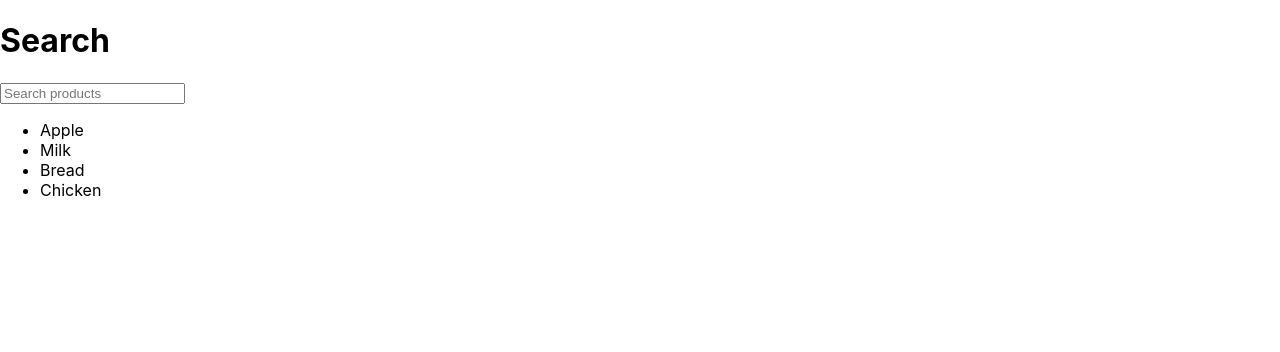
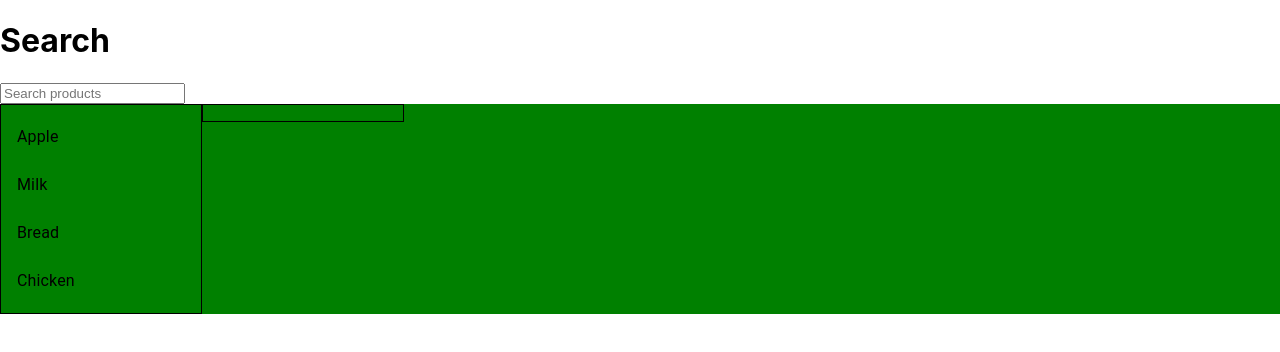
Before and after one commit to HLGitHuber/RecipeHub-Front, a React (Create React App) app in the folder recipe-hub-front/: page /search in a window 1280 px wide. Shown: the top 352 px of the page. Built offline with nearby package versions, Linux system fonts and the light colour scheme.

Commit message:
new component

```diff
--- /dev/null
+++ b/recipe-hub-front/src/Search/CustomListProduct.js
@@ -0,0 +1,12 @@
+import React from 'react';
+import { ListItem, ListItemText } from '@mui/material';
+
+const CustomListProduct = ({ item, onClick }) => {
+  return (
+    <ListItem button onClick={onClick}>
+      <ListItemText primary={item.name} />
+    </ListItem>
+  );
+};
+
+export default CustomListProduct;
--- /dev/null
+++ b/recipe-hub-front/src/Search/ProductList.js
@@ -0,0 +1,19 @@
+import React from 'react';
+import { List } from '@mui/material';
+import CustomListProduct from './CustomListProduct';
+
+const ProductList = ({ items, onItemClick }) => {
+  return (
+    <List>
+      {items.map((item) => (
+        <CustomListProduct
+          key={item.id}
+          item={item}
+          onClick={() => onItemClick(item.id)}
+        />
+      ))}
+    </List>
+  );
+};
+
+export default ProductList;
--- a/recipe-hub-front/src/Search/Search.js
+++ b/recipe-hub-front/src/Search/Search.js
@@ -1,41 +1,64 @@
-import React, { useState } from 'react'
+import React, { useState } from 'react';
 import { useLocation } from 'react-router-dom';
 import SearchBar from './Searchbar';
-
-const Items = [
-    { id: '1', name: 'Apple' },
-    { id: '2', name: 'Milk' },
-    { id: '3', name: 'Bread' },
-    { id: '4', name: 'Chicken' },
-];
-
-const doSearch = (term, query) => {
-    if(!term)
-        return Items
-
-    return Items.filter(
-        (item) => item.name.toLowerCase().includes(query))
-
-}
+import ProductList from './ProductList';
 
 const Search = () => {
+  const [productList, setProductList] = useState([
+    { id: 1, name: 'Apple' },
+    { id: 2, name: 'Milk' },
+    { id: 3, name: 'Bread' },
+    { id: 4, name: 'Chicken' },
+  ]);
 
-    const query = new URLSearchParams(useLocation().search).get('q')
-    const [searchQuery, setSearchQuery] = useState(query || '')
-    const returned = doSearch(Items, searchQuery)
-    console.log(query)
-    return (
+  const [chosenProductsList, setChosenProductsList] = useState([]);
 
+  const toggleSelection = (itemId) => {
+    const selectedItem = productList.find((item) => item.id === itemId);
+    if (selectedItem) {
+      setProductList((prevProductList) =>
+        prevProductList.filter((item) => item.id !== itemId)
+      );
+      setChosenProductsList((prevChosenProductsList) => [
+        ...prevChosenProductsList,
+        selectedItem,
+      ]);
+    } else {
+      const selectedItem = chosenProductsList.find((item) => item.id === itemId);
+      setChosenProductsList((prevChosenProductsList) =>
+        prevChosenProductsList.filter((item) => item.id !== itemId)
+      );
+      setProductList((prevProductList) => [...prevProductList, selectedItem]);
+    }
+  };
+
+  const doSearch = (term, query) => {
+    if (!term) return productList;
+
+    return productList.filter(
+      (product) =>
+        product.name.toLowerCase().includes(query.toLowerCase())
+    );
+  };
+
+  const query = new URLSearchParams(useLocation().search).get('q');
+  const [searchQuery, setSearchQuery] = useState(query || '');
+  const returned = doSearch(searchQuery);
+
+  return (
     <div>
-        <h1>Search</h1>
-        <SearchBar searchQuery={searchQuery} setSearchQuery={setSearchQuery} />
-        <ul>
-            {returned.map(t => (
-                <li key={t.id}>{t.name}</li>
-            ))}
-        </ul>
+      <h1>Search</h1>
+      <SearchBar searchQuery={searchQuery} setSearchQuery={setSearchQuery} />
+      <div style={{ backgroundColor: 'green' }}>
+        <div style={{ display: 'inline-block', width: '50%', maxWidth: '200px', border: '1px solid black' }}>
+          <ProductList items={returned} onItemClick={toggleSelection} />
+        </div>
+        <div style={{ display: 'inline-block', verticalAlign: 'top', width: '50%', maxWidth: '200px', border: '1px solid black' }}>
+          <ProductList items={chosenProductsList} onItemClick={toggleSelection} />
+        </div>
+      </div>
     </div>
-
-)}
+  );
+};
 
 export default Search;
```
Also changed, not shown: recipe-hub-front/src/Search/background.jpg (added).
